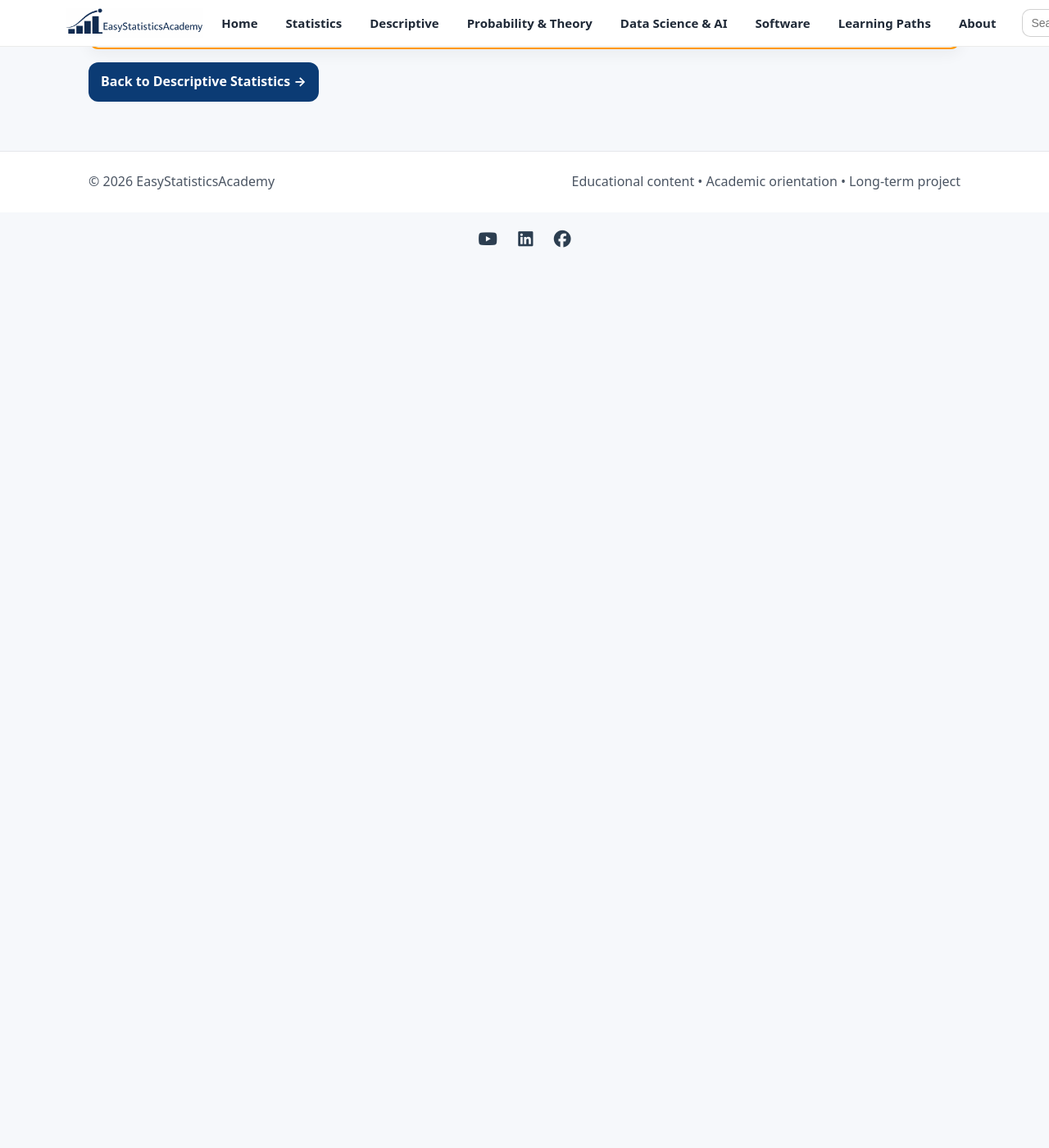
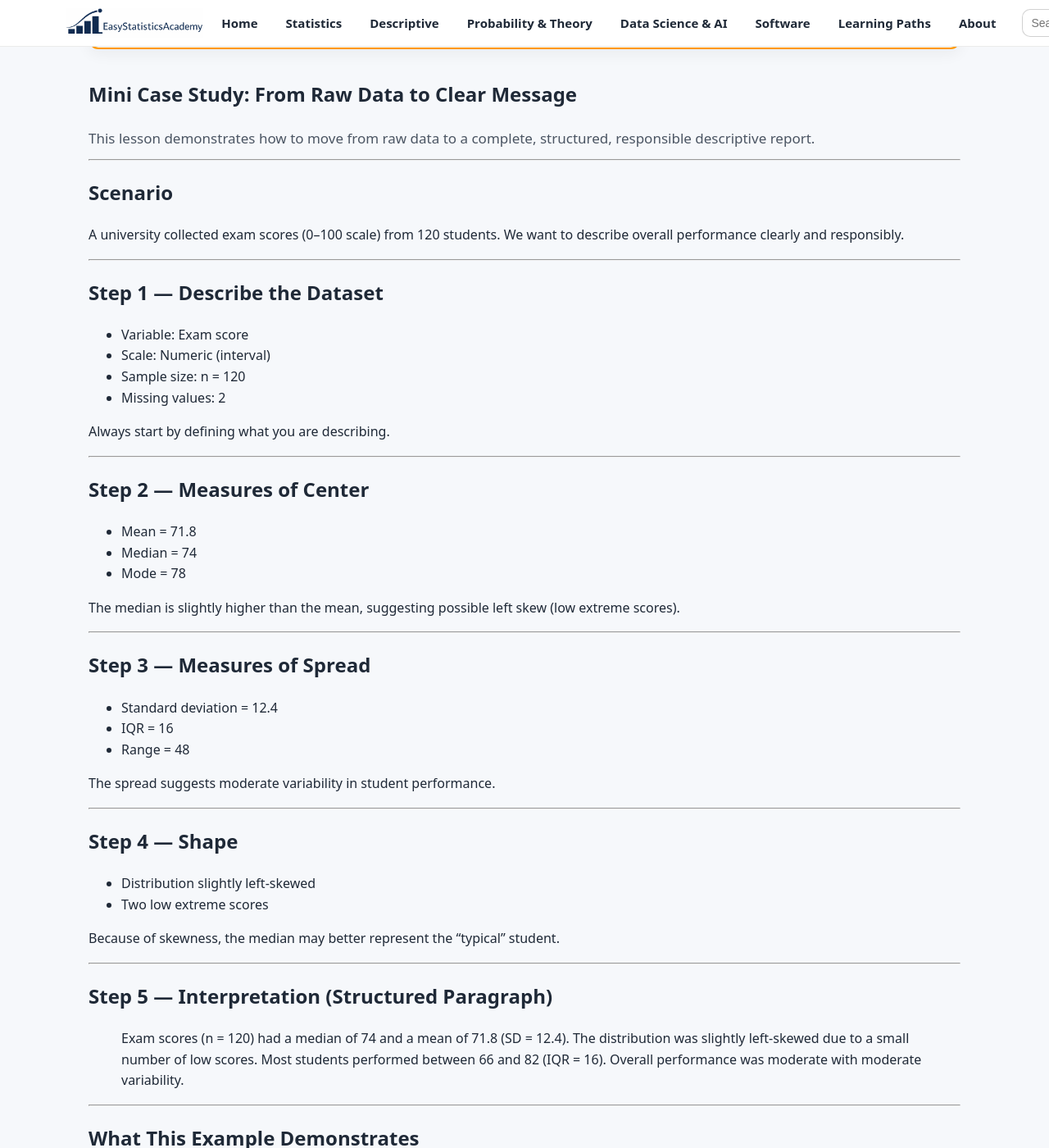
Before and after one commit to ammar-homaida-statistics/easystatisticsacademy, a Jekyll site: the page built from descriptive/reporting/mini-case-study-end-to-end/index.md, in a window 1280 px wide and 1400 px high, scrolled down 270 px. Shown: the whole window at 82% size. Built offline with Jekyll 4.4.1, drawn with Linux system fonts in a browser that asks for light colours; our own code applies the rules of GitHub Pages for plain Markdown files; before the commit the page ends 900 px from its top, so only the background shows below that; some of the changed text lies outside the part shown.

Commit message:
Add lesson content

```diff
--- a/descriptive/reporting/mini-case-study-end-to-end/index.md
+++ b/descriptive/reporting/mini-case-study-end-to-end/index.md
@@ -1,7 +1,7 @@
 ---
 layout: default
 title: "Mini Case Study (End-to-End Descriptive Report)"
-description: "Dataset → tables/graphs → short interpretation: an end-to-end descriptive workflow."
+description: An end-to-end example: dataset → tables → graphs → structured interpretation → responsible reporting.
 permalink: /descriptive/reporting/mini-case-study-end-to-end/
 sidebar: false
 ---
@@ -12,6 +12,7 @@ sidebar: false
   </a>
 </section>
 
+<!-- UNDER CONSTRUCTION NOTICE -->
 <section class="section section-slim">
   <div class="callout" style="background:#fff4e5;border:2px solid #ff9800;padding:2rem;border-radius:12px;">
     <div class="callout-copy">
@@ -19,10 +20,121 @@ sidebar: false
         🚧 Lesson Under Construction
       </h2>
       <p style="margin:0;font-size:1.05rem;color:#5d4037;line-height:1.6;">
-        This lesson structure is finalized. A full mini case study (Excel/SPSS/R/Python) will be added later.
+        A full worked dataset, visualizations, and downloadable practice file will be added.
+        This lesson will integrate all previous blocks.
       </p>
     </div>
   </div>
+</section>
+
+<section class="section">
+
+  <div class="section-head">
+    <h1>Mini Case Study: From Raw Data to Clear Message</h1>
+    <p class="lead">
+      This lesson demonstrates how to move from raw data to a complete,
+      structured, responsible descriptive report.
+    </p>
+  </div>
+
+  <hr>
+
+  <h2>Scenario</h2>
+
+  <p>
+    A university collected exam scores (0–100 scale) from 120 students.
+    We want to describe overall performance clearly and responsibly.
+  </p>
+
+  <hr>
+
+  <h2>Step 1 — Describe the Dataset</h2>
+
+  <ul>
+    <li>Variable: Exam score</li>
+    <li>Scale: Numeric (interval)</li>
+    <li>Sample size: n = 120</li>
+    <li>Missing values: 2</li>
+  </ul>
+
+  <p>
+    Always start by defining what you are describing.
+  </p>
+
+  <hr>
+
+  <h2>Step 2 — Measures of Center</h2>
+
+  <ul>
+    <li>Mean = 71.8</li>
+    <li>Median = 74</li>
+    <li>Mode = 78</li>
+  </ul>
+
+  <p>
+    The median is slightly higher than the mean,
+    suggesting possible left skew (low extreme scores).
+  </p>
+
+  <hr>
+
+  <h2>Step 3 — Measures of Spread</h2>
+
+  <ul>
+    <li>Standard deviation = 12.4</li>
+    <li>IQR = 16</li>
+    <li>Range = 48</li>
+  </ul>
+
+  <p>
+    The spread suggests moderate variability in student performance.
+  </p>
+
+  <hr>
+
+  <h2>Step 4 — Shape</h2>
+
+  <ul>
+    <li>Distribution slightly left-skewed</li>
+    <li>Two low extreme scores</li>
+  </ul>
+
+  <p>
+    Because of skewness, the median may better represent the “typical” student.
+  </p>
+
+  <hr>
+
+  <h2>Step 5 — Interpretation (Structured Paragraph)</h2>
+
+  <blockquote>
+    Exam scores (n = 120) had a median of 74 and a mean of 71.8 (SD = 12.4).
+    The distribution was slightly left-skewed due to a small number of low scores.
+    Most students performed between 66 and 82 (IQR = 16).
+    Overall performance was moderate with moderate variability.
+  </blockquote>
+
+  <hr>
+
+  <h2>What This Example Demonstrates</h2>
+
+  <ul>
+    <li>Define the variable and sample first</li>
+    <li>Report center and spread together</li>
+    <li>Describe shape if relevant</li>
+    <li>Avoid causal claims</li>
+    <li>Write a structured, neutral interpretation</li>
+  </ul>
+
+  <hr>
+
+  <h2>Final Principle</h2>
+
+  <p>
+    Descriptive statistics are not just calculations.
+    They are structured communication.
+  </p>
+
 </section>
 
 <section class="section section-slim">
```
